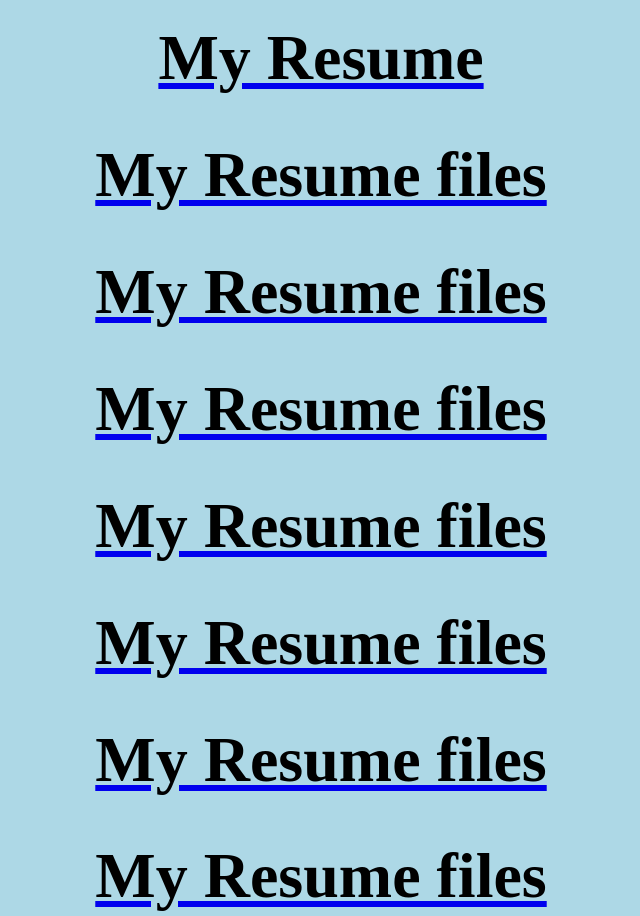
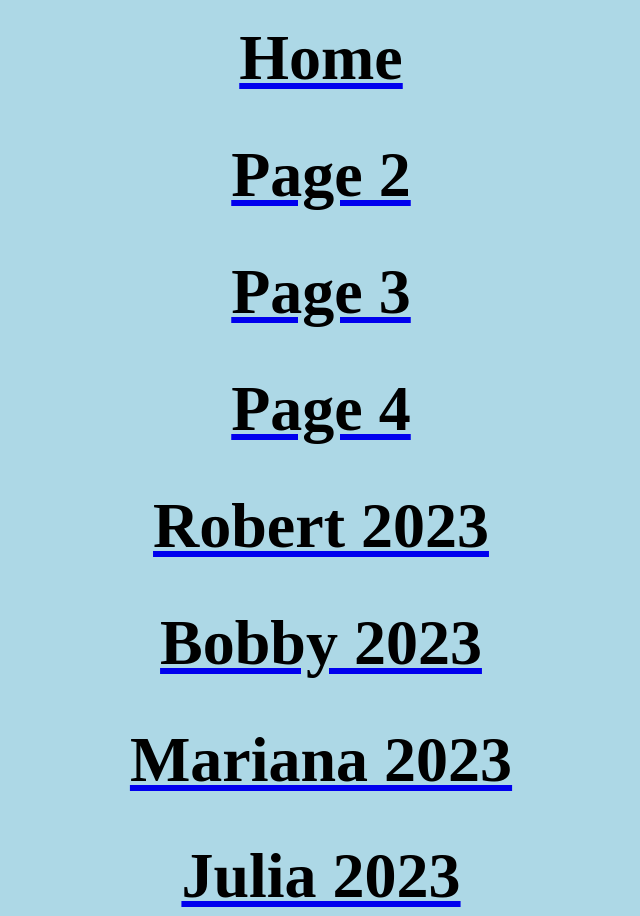
Before and after one commit to Bobby919123/BroPage, a plain HTML site: page index.html in a window 1280 px wide. Shown: the part 3380-4296 px from the top of the page, without its empty margins (319-959 px from the left). Drawn offline with Linux system fonts and the light colour scheme.

Commit message:
Update index.html

```diff
--- a/index.html
+++ b/index.html
@@ -53,15 +53,17 @@ Koopa decided to move to a new land. The new land is called Minecraft.<br>
 <br>
 
 <! Testing comment   !>
-<a href="https://bobby919123.github.io/blog/index.html"><h1>My Resume</h1></a>
-<a href="https://bobby919123.github.io/blog/index.html"><h1>My Resume files</h1></a>
-<a href="https://bobby919123.github.io/blog/index.html"><h1>My Resume files</h1></a>
-<a href="https://bobby919123.github.io/blog/index.html"><h1>My Resume files</h1></a>
-<a href="https://bobby919123.github.io/blog/index.html"><h1>My Resume files</h1></a>
-<a href="https://bobby919123.github.io/blog/index.html"><h1>My Resume files</h1></a>
-<a href="https://bobby919123.github.io/blog/index.html"><h1>My Resume files</h1></a>
+<a href="https://bobby919123.github.io/blog/index.html"><h1>Home</h1></a>
+<a href="https://bobby919123.github.io/blog/page2.html"><h1>Page 2</h1></a>
+<a href="https://bobby919123.github.io/blog/page3.html"><h1>Page 3</h1></a>
+<a href="https://bobby919123.github.io/blog/page4.html"><h1>Page 4</h1></a>
+<a href="https://bobby919123.github.io/blog/Robert2023.html"><h1>Robert 2023</h1></a>
+<a href="https://bobby919123.github.io/blog/Bobby2023.html"><h1>Bobby 2023</h1></a>
+<a href="https://bobby919123.github.io/blog/Mariana2023.html"><h1>Mariana 2023</h1></a>
+<a href="https://bobby919123.github.io/blog/Julia2023.html"><h1>Julia 2023</h1></a>
 <a href="https://github.com/Bobby919123/blog/tree/gh-pages"><h1>My Resume files</h1></a>
 
+  <script></script>
   function calculateAge (birthDate, otherDate) {
 birthDate = new Date(birthDate);
 otherDate = new Date(otherDate);
@@ -74,6 +76,6 @@ years--;
 }
 
 return years;
-}
+}</script>
 </body>
 </html>
```
